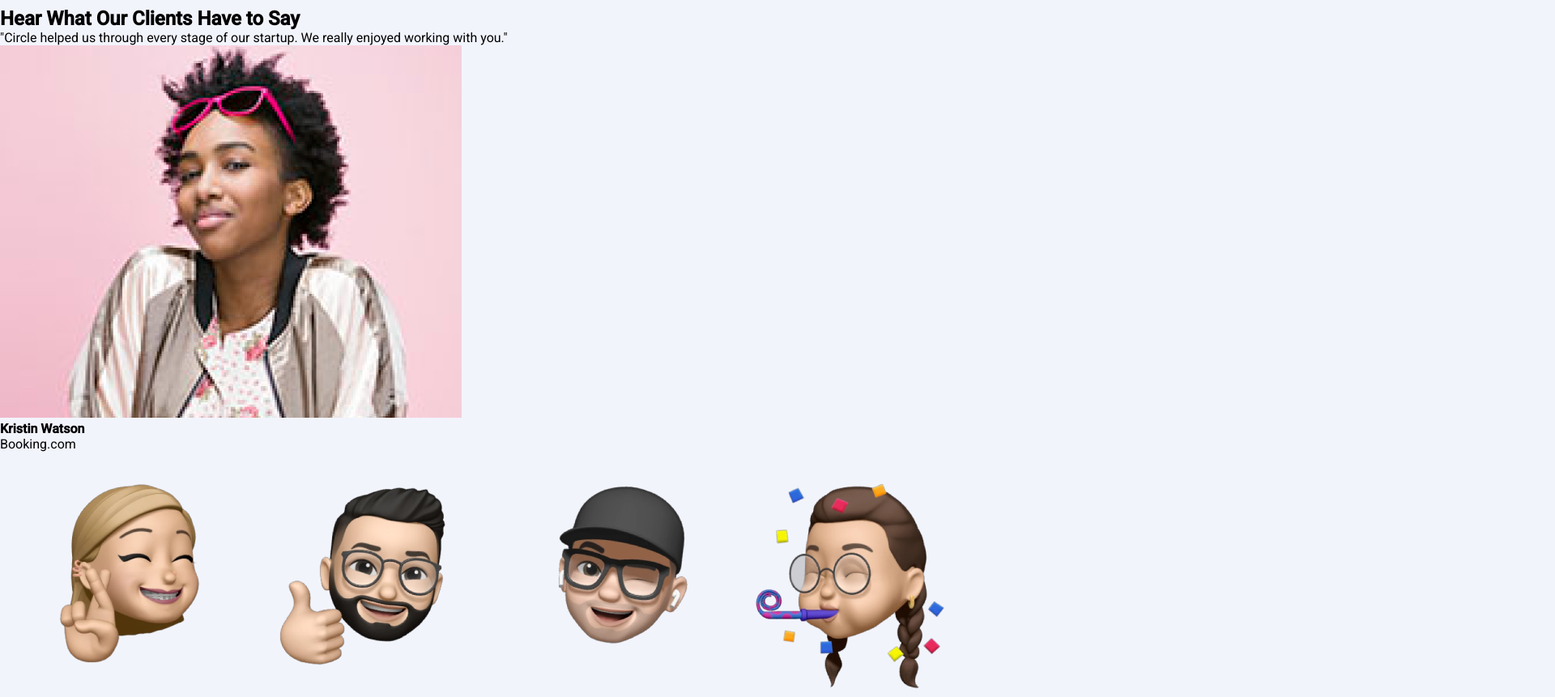
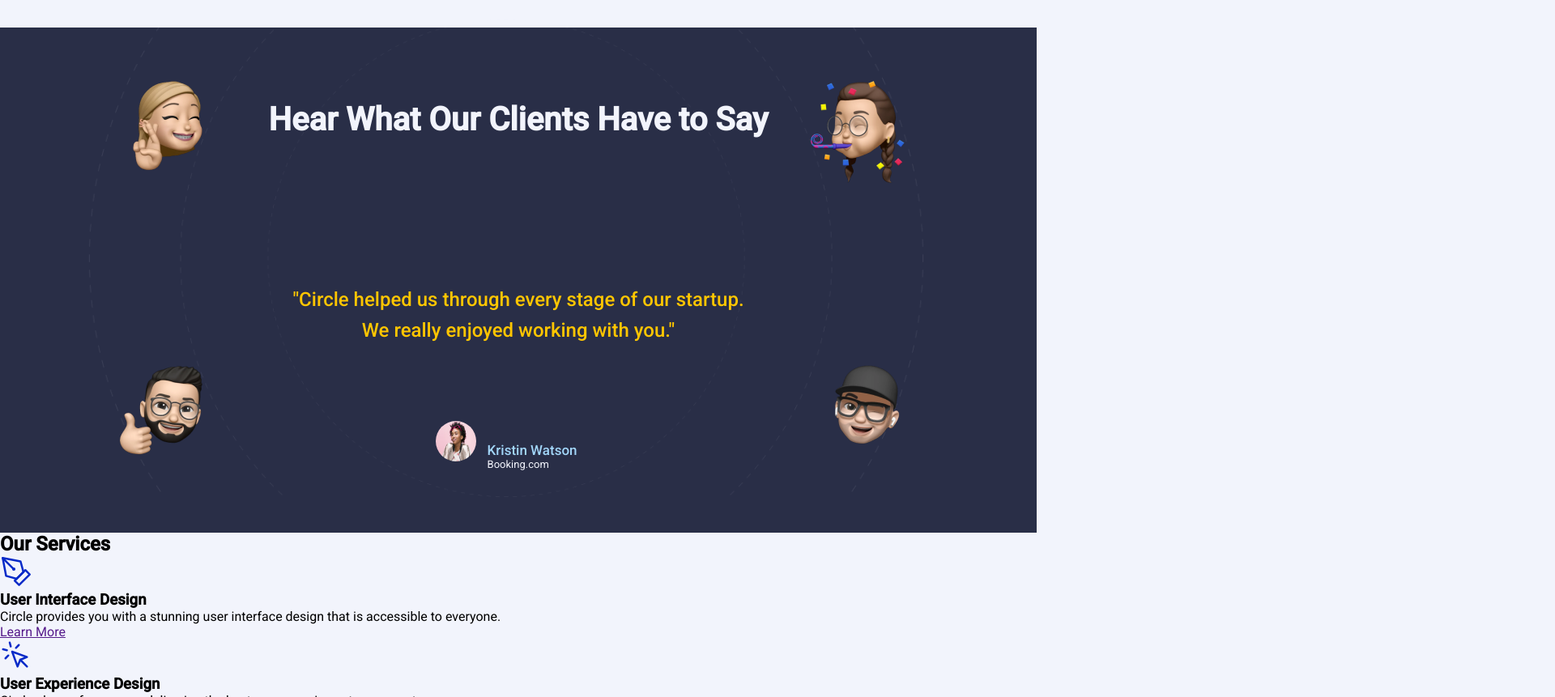
Before and after one commit to Pablo-Hi/midTerm-ironHack, a plain HTML site: page index.html in a window 1280 px wide. Shown: the part 2080-2941 px from the top of the page at 81% size, 1920 px wide, since content can reach past the window. Drawn offline with Linux system fonts and the light colour scheme.

Commit message:
CSS Client review done

```diff
--- a/index.html
+++ b/index.html
@@ -54,8 +54,9 @@
     <!-- Sección de proyectos recientes -->
     <div>
     <!-- Título de la sección-->
-    <div class="recentProjectsTitleContainer">
+      <div class="recentProjectsTitleContainer">
       <h2 class="recentProjectsTitle">Recent Projects</h2>
+      </div>
     </div>
     <!-- Tres bloques en línea con imágenes y texto -->
     <div class="recentProjectsColumns">
@@ -95,24 +96,28 @@
     </div>
    <!-- Sección de Reseña de clienta con emoticonos -->
    <div>
-    <!-- Texto centrado. Título y comentario -->
-    <div>
-      <h2>Hear What Our Clients Have to Say</h2>
-      <p>"Circle helped us through every stage of our startup. We really enjoyed working with you."</p>
-    </div>
-    <!-- Imagen del perfil y datos de la clienta -->
-    <div>
-      <img src="./resources/images/testimonial-section/profile.png" alt="Foto de perfil">
-      <h4>Kristin Watson</h4>
-      <p>Booking.com</p>
+    <!-- Texto centrado. Título y comentario (flexBox)-->
+    <div class="reviewContainer">
+      <div>
+        <h2 id="tituloReview">Hear What Our Clients Have to Say</h2>
+      </div>
+      <!-- Datos de la clienta -->
+      <div>
+        <h4 id="textoReview">"Circle helped us through every stage of our startup. We really enjoyed working with you."</h4>
+      </div>
+      <div class="containerNombreReview">
+        <h4 id="nombreClienta">Kristin Watson</h4>
+        <h5 id="origenReview">Booking.com</h5>
+      </div>
     </div>
     <!-- Emoticonos y órbita de fondo-->
     <div>
-      <img src="./resources/images/testimonial-section/memoji-1.png" alt="Emoticono mujer rubia">
-      <img src="./resources/images/testimonial-section/memoji-3.png" alt="Emoticono hombre con barba">
-      <img src="./resources/images/testimonial-section/memoji-2.png" alt="Emoticono hombre con gorra">
-      <img src="./resources/images/testimonial-section/memoji-4.png" alt="Emoticono mujer celebrando">
-      <img src="./resources/images/testimonial-section/orbit.png" alt="Líneas circulares discontinuas">
+      <img id="blondWoman" src="./resources/images/testimonial-section/memoji-1.png" alt="Emoticono mujer rubia">
+      <img id="beardMan" src="./resources/images/testimonial-section/memoji-3.png" alt="Emoticono hombre con barba">
+      <img id="hatMan" src="./resources/images/testimonial-section/memoji-2.png" alt="Emoticono hombre con gorra">
+      <img id="partyWoman" src="./resources/images/testimonial-section/memoji-4.png" alt="Emoticono mujer celebrando">
+      <img id="orbita" src="./resources/images/testimonial-section/orbit.png" alt="Líneas circulares discontinuas">
+      <img id="perfilReview" src="./resources/images/testimonial-section/profile.png" alt="Foto de perfil">
     </div>
    </div>
    <!-- Seccion de Nuestros servicios -->
--- a/resources/styles/style.css
+++ b/resources/styles/style.css
@@ -6,7 +6,9 @@
   --tertiary: #6b708d;
   --quaternary: #0082f3;
   --quinary: #2a2828;
-
+  --senary: #292e47;
+  --septenary: #ffc600;
+  --octonary: #a2d6f9;
 }
 
 * {
@@ -333,7 +335,105 @@ header button:hover{
 
 /* ------------------------------ Client reviews ------------------------------ */
 
-/* Your CSS code goes here */
+.reviewContainer{
+  background-color: var(--senary);
+  display: grid;
+  grid-template-columns: 1fr;
+  grid-template-rows: repeat(3, 1fr);
+  grid-row-gap: 150px;
+  text-align: center;
+  margin-top: 17%;
+  padding-top: 7%;
+  padding-left: 7%;
+  padding-right: 7%;
+  padding-bottom: 4px;
+}
+                /* TEXTO */
+#tituloReview{
+  color: var(--secondary);
+  font-size: 250%;
+}
+
+#textoReview{
+  color: var(--septenary);
+  font-size: 24px;
+  font-weight: 500;
+  text-align: center;
+  margin-left: auto;
+  margin-right: auto;
+  line-height: 160%;
+  margin-left: 23%;
+  margin-right: 23%;
+}
+
+.containerNombreReview{
+  position: absolute;
+  text-align: left;
+  margin-left: 40%;
+  margin-top: 33%;
+}
+
+#nombreClienta{
+  color: var(--octonary);
+  font-weight: 500;
+  font-size: 17px;
+}
+
+#origenReview{
+  color: var(--secondary);
+  font-size: 13px;
+  font-weight: 400;
+}
+                /* EMOJIS Y ÓRBITA */
+#orbita{
+  position: absolute;
+  background-repeat: repeat;
+  width: 1250px;
+  height:590px;
+  left: 0px;
+  top: 2104px;
+}
+
+#blondWoman{
+  position: absolute;
+  width: 150px;
+  height: 150px;
+  top: 2160px;
+  left: 127px;
+}
+
+#beardMan{
+  position: absolute;
+  width: 150px;
+  height: 150px;
+  top: 2510px;
+  left: 127px;
+}
+
+#hatMan{
+  position: absolute;
+  width: 150px;
+  height: 150px;
+  top: 2510px;
+  left: 990px;
+}
+
+#partyWoman{
+  position: absolute;
+  width: 150px;
+  height: 150px;
+  top: 2160px;
+  left: 990px;
+}
+
+#perfilReview{
+  position: absolute;
+  width:50px;
+  height:50px;
+  border-radius:150px;
+  top: 2600px;
+  left: 42%;
+}
 
 /* ------------------------------ Services ------------------------------ */
 
```
